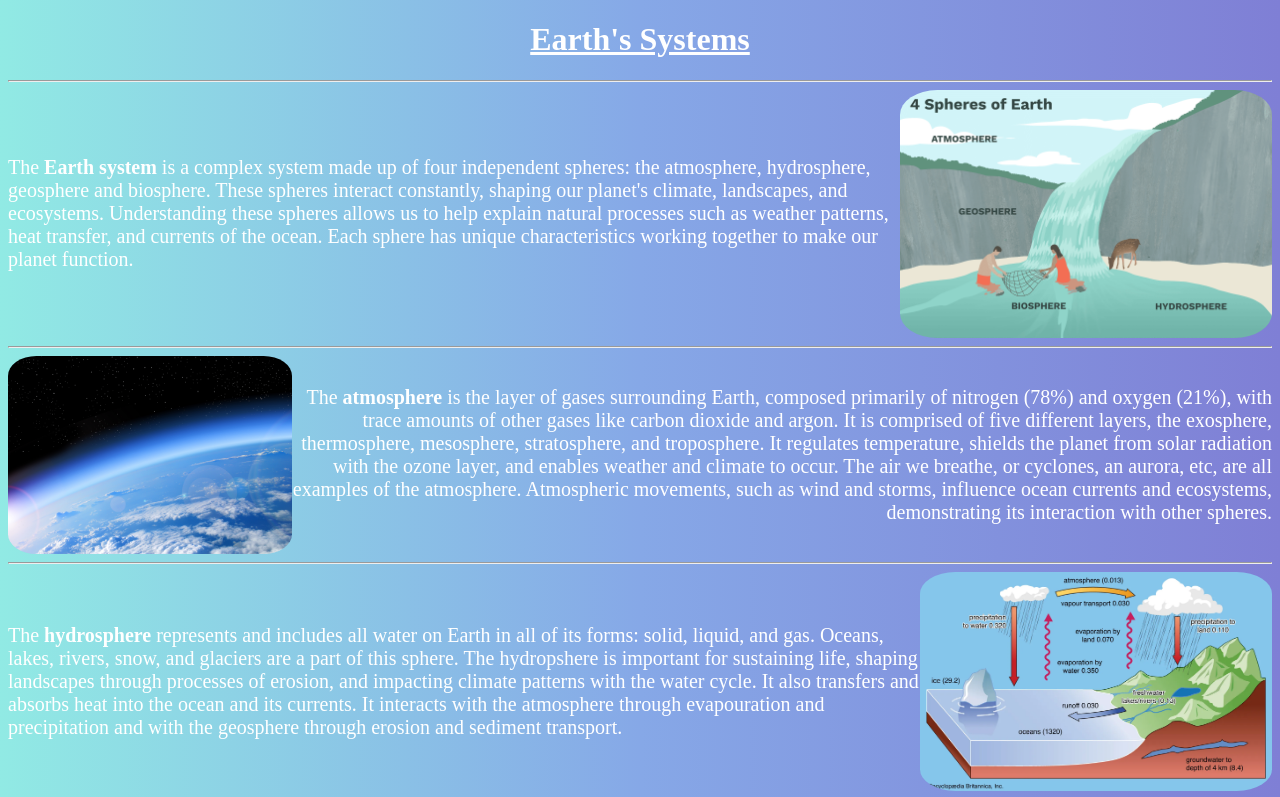
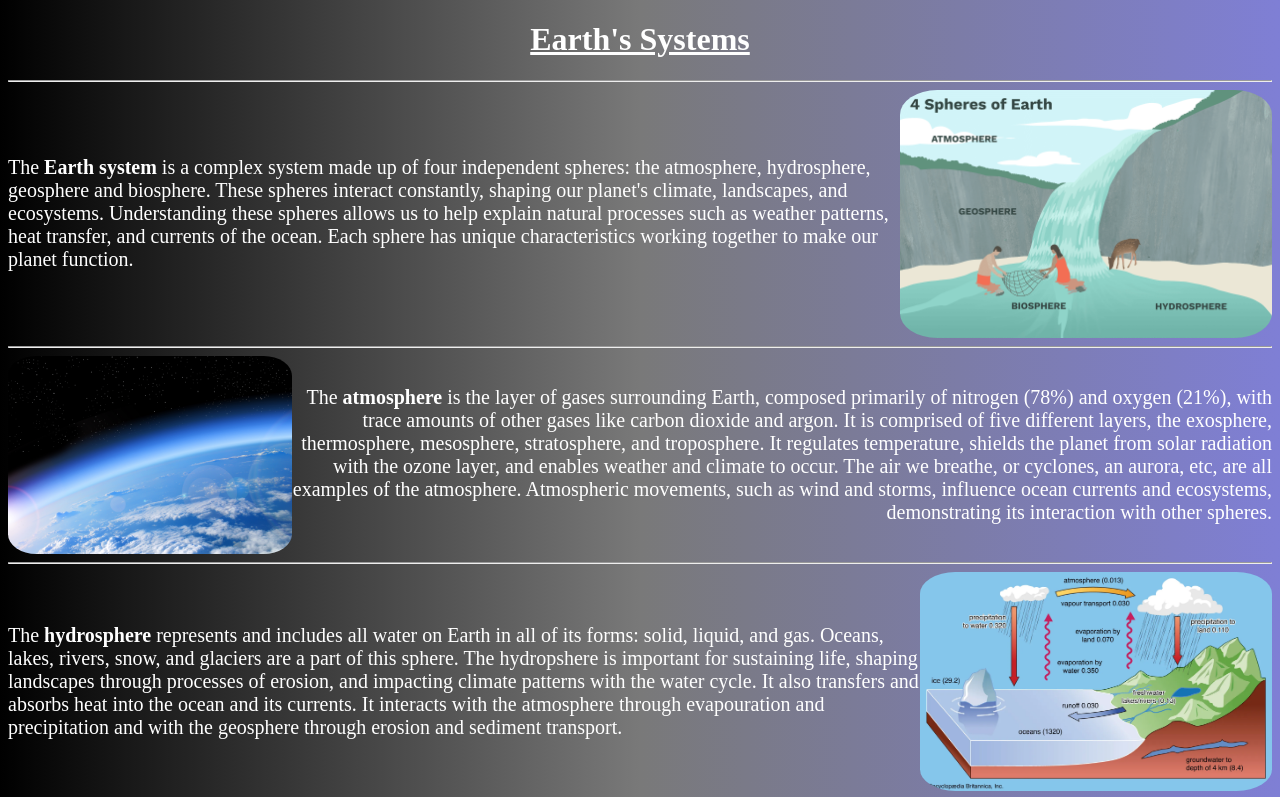
Before and after one commit to AlexW-WSC/Website_Collab, a plain HTML site: page index.html in a window 1280 px wide. Shown: the top 797 px of the page. Drawn offline with Linux system fonts and the light colour scheme.

Commit message:
Update style.css

```diff
--- a/style.css
+++ b/style.css
@@ -1,8 +1,8 @@
 
 body {
     background: #7F7FD5;  /* fallback for old browsers */
-    background: -webkit-linear-gradient(to right, #91EAE4, #86A8E7, #7F7FD5);  /* Chrome 10-25, Safari 5.1-6 */
-    background: linear-gradient(to right, #91EAE4, #86A8E7, #7F7FD5); /* W3C, IE 10+/ Edge, Firefox 16+, Chrome 26+, Opera 12+, Safari 7+ */
+    background: -webkit-linear-gradient(to right, #1d1f1f, #797a7b, #ebebeb);  /* Chrome 10-25, Safari 5.1-6 */
+    background: linear-gradient(to right, #000000, #797979, #7F7FD5); /* W3C, IE 10+/ Edge, Firefox 16+, Chrome 26+, Opera 12+, Safari 7+ */
 
 }
 
@@ -30,7 +30,7 @@ div.container {
 
 img {
     border-radius: 10%;
-    transition: 1s;
+    transition: 3s;
 }
 
 div.img:hover {
```
